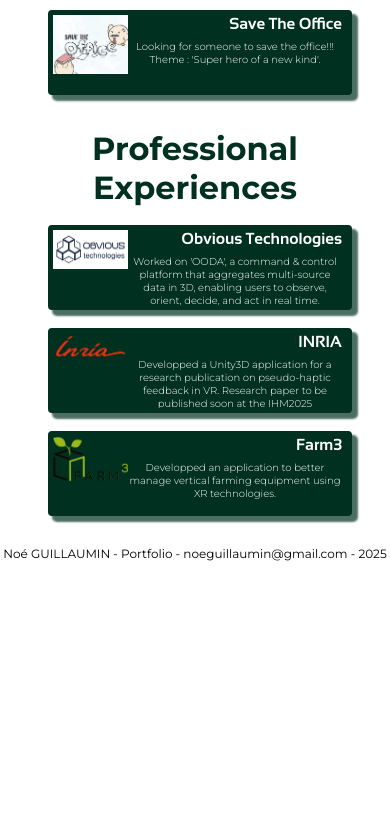
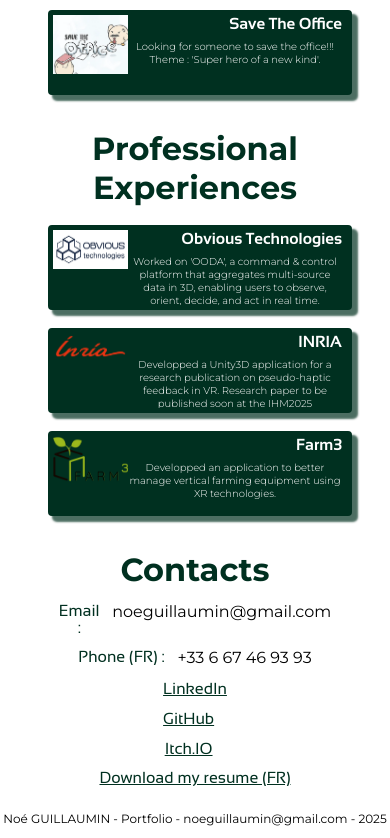
Before and after one commit to Antoinoe/noe-guillaumin-portfolio, a Vue app: page / in a window 390 px wide. Shown: the part 1392-2230 px from the top of the page. Before the commit the page ends 1965 px from the top, so only its background shows below. Built offline with nearby package versions, Linux system fonts and the light colour scheme.

Commit message:
Contact is now a component and is now at the bottom of the Home Page

```diff
--- /dev/null
+++ b/src/components/Contacts.vue
@@ -0,0 +1,85 @@
+<script>
+export default {
+
+}
+</script>
+
+<template>
+    <div class="contactContent">
+        <div class="contactItem">
+            <p class="contactTitle">Email : </p>
+            <p class="contactContent">noeguillaumin@gmail.com</p>
+        </div>
+        <div class="contactItem">
+            <p class="contactTitle">Phone (FR) : </p>
+            <p class="contactContent">+33 6 67 46 93 93</p>
+        </div>
+        <div class="contactItem">
+            <p class="contactTitle"><a target="_blank" href="https://www.linkedin.com/in/noe-guillaumin/">LinkedIn</a>
+            </p>
+        </div>
+        <div class="contactItem">
+            <p class="contactTitle"><a target="_blank" href="https://github.com/Antoinoe">GitHub</a></p>
+            <p class="contactContent"></p>
+        </div>
+        <div class="contactItem">
+            <p class="contactTitle"><a target="_blank" href="https://noeguillaumin.itch.io">Itch.IO</a></p>
+            <p class="contactContent"></p>
+        </div>
+        <div class="contactItem">
+            <p class="contactTitle"><a target="_blank" href="/pdf/noe_guillaumin_cv_2025_fr.pdf" download>
+                    Download my resume (FR)</a></p>
+        </div>
+    </div>
+
+</template>
+
+
+<style scoped>
+
+.contactContent{
+    /* margin-top: 2rem; */
+}
+
+.contactItem {
+    display: flex;
+    justify-content: flex-start;
+}
+
+    .contactContent, .contactTitle{
+        font-size: 22px;
+        margin: 0.4rem;
+    }
+
+.contactTitle {
+    font-family: "Sansation";
+    color: var(--dark-bluegreen);
+}
+
+.contactTitle a {
+    color: var(--dark-bluegreen);
+    text-decoration: underline;
+    transition: ease 0.3s;
+}
+
+.contactTitle a:hover {
+    color: var(--mid-bluegreen);
+    transition: ease 0.3s;
+}
+
+.contactContent {
+    font-family: "Montserrat";
+    color: var(--pure-black);
+}
+
+@media (max-width : 768px) {
+    .contactItem {
+        justify-content: center;
+    }
+
+    .contactContent, .contactTitle{
+        font-size: 16px;
+        margin: 0.4rem;
+    }
+}
+</style>
--- a/src/components/Thumbnail.vue
+++ b/src/components/Thumbnail.vue
@@ -20,8 +20,6 @@
 </script>
 
 <style scoped>
-@import url('../assets/tools.css');
-@import url('../assets/fonts.css');
 
 .thumbnail {
     height: 320px;
--- a/src/router/index.js
+++ b/src/router/index.js
@@ -1,6 +1,5 @@
 import { createRouter, createWebHistory } from 'vue-router'
 import HomeView from '../views/HomeView.vue'
-import Contact from '../views/ContactsView.vue'
 import Dev from '../views/Dev.vue'
 import Template from '../views/PageTemplate.vue'
 import OlfactoryMap from '../views/OlfacrotyMap.vue'
@@ -10,7 +9,6 @@
   history: createWebHistory(import.meta.env.BASE_URL),
   routes: [
     { path: '/', component: HomeView, name: "home" },
-    { path: '/Contact', component: Contact , name: "contact"},
     { path: '/Dev', component: Dev , name: "dev"},
     { path: '/Template', component: Template , name: "template"},
     { path: '/OlfactoryMap', component: OlfactoryMap , name: "olfactorymap"},
--- a/src/views/ContactsView.vue
+++ /dev/null
@@ -1,81 +0,0 @@
-<script>
-import PageTitle from '../components/PageTitle.vue';
-export default {
-    components: {
-        PageTitle,
-    }
-}
-</script>
-
-<template>
-    <Navbar />
-    <PageTitle name="Contact"></PageTitle>
-    <div id="page_content">
-        <div class="contactZone">
-            <div class="contactItem">
-                <div class="contactTitle">Email : </div>
-                <div class="contactContent">noeguillaumin@gmail.com</div>
-            </div>
-            <div class="contactItem">
-                <div class="contactTitle">Phone (FR) : </div>
-                <div class="contactContent">+33 6 67 46 93 93</div>
-            </div>
-            <div class="contactItem">
-                <div class="contactTitle"><a target="_blank"
-                        href="https://www.linkedin.com/in/noe-guillaumin/">LinkedIn</a></div>
-            </div>
-            <div class="contactItem">
-                <div class="contactTitle"><a target="_blank" href="https://github.com/Antoinoe">GitHub</a></div>
-                <div class="contactContent"></div>
-            </div>
-            <div class="contactItem">
-                <div class="contactTitle"><a target="_blank" href="https://noeguillaumin.itch.io">Itch.IO</a></div>
-                <div class="contactContent"></div>
-            </div>
-            <!-- <div class="contactItem">
-                <div class="contactTitle"><a target="_blank" href="/public/pdf/nguillaumin_cv_en.pdf" download>
-                        Download my resume (EN) (not updated)</a></div>
-            </div> -->
-            <div class="contactItem">
-                <div class="contactTitle"><a target="_blank" href="/pdf/noe_guillaumin_cv_2025_fr.pdf" download>
-                        Download my resume (FR)</a></div>
-            </div>
-        </div>
-    </div>
-</template>
-
-
-<style scoped>
-#page_content {
-    display: flex;
-    flex-direction: column;
-    min-height: 74vh;
-    width: max-content;
-}
-
-.contactItem {
-    margin-left: 1.5em;
-    display: flex;
-    font-size: 26px;
-    padding: 0.1em;
-    font-family: "Sansation";
-    width: max-content;
-}
-
-.contactItem .contactTitle {
-    color: var(--dark-bluegreen);
-    padding: 0.1em;
-}
-
-.contactItem .contactTitle a {
-    color: var(--dark-bluegreen);
-    padding: 0.1em;
-    text-decoration: underline;
-}
-
-
-.contactItem .contactContent {
-    color: var(--pure-black);
-    padding: 0.1em;
-}
-</style>
--- a/src/views/HomeView.vue
+++ b/src/views/HomeView.vue
@@ -91,16 +91,21 @@
           </a>
         </div>
       </div>
+      <div class="category">
+        <h2 class="categoryTitle">Contacts</h2>
+        <Contacts/>
+      </div>
     </div>
   </div>
 </template>
 
 <script>
 import Thumbnail from '../components/Thumbnail.vue';
+import Contacts from '../components/Contacts.vue';
 import { RouterLink } from 'vue-router';
 export default {
   components: {
-    Thumbnail
+    Thumbnail, Contacts
   }
 }
 </script>
```
